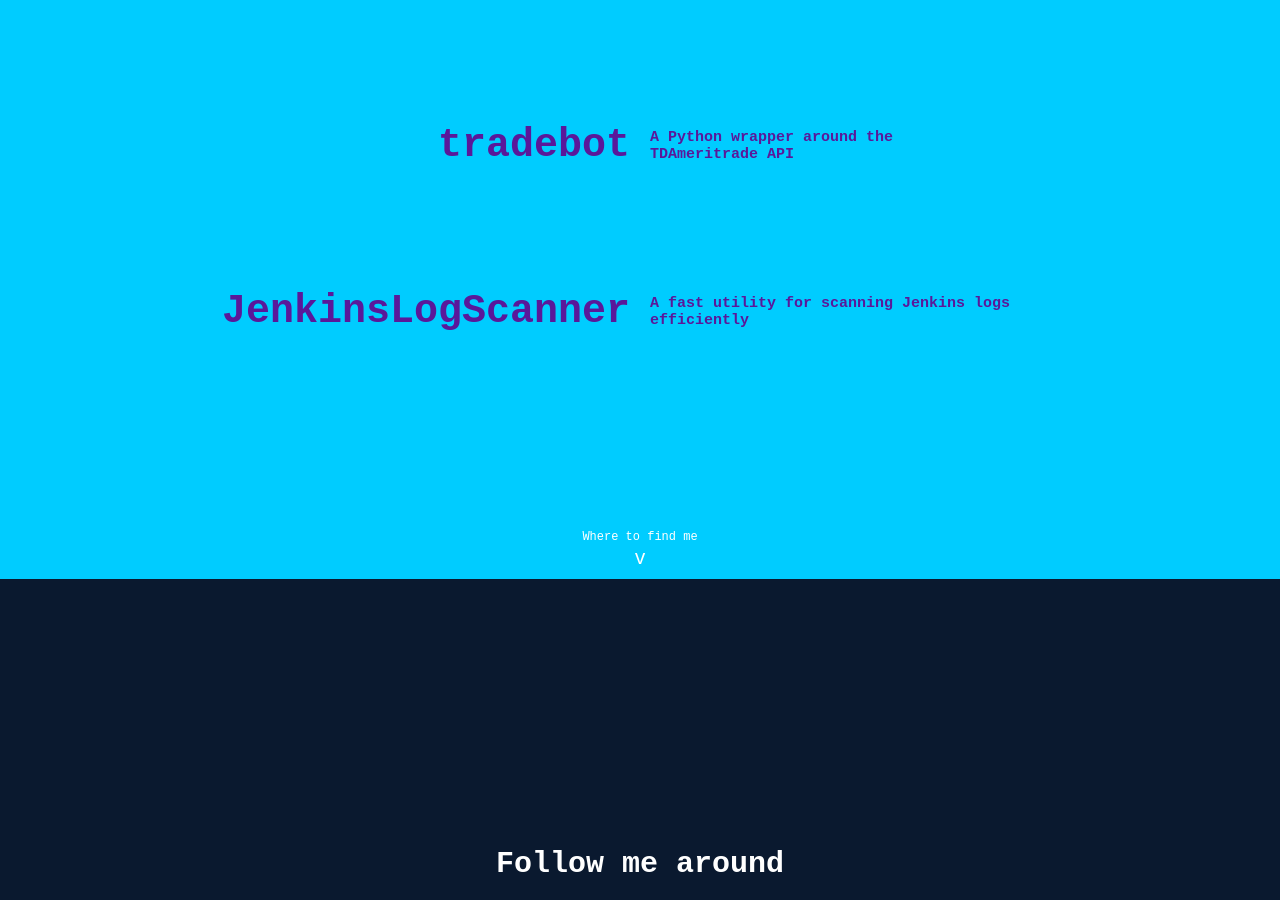
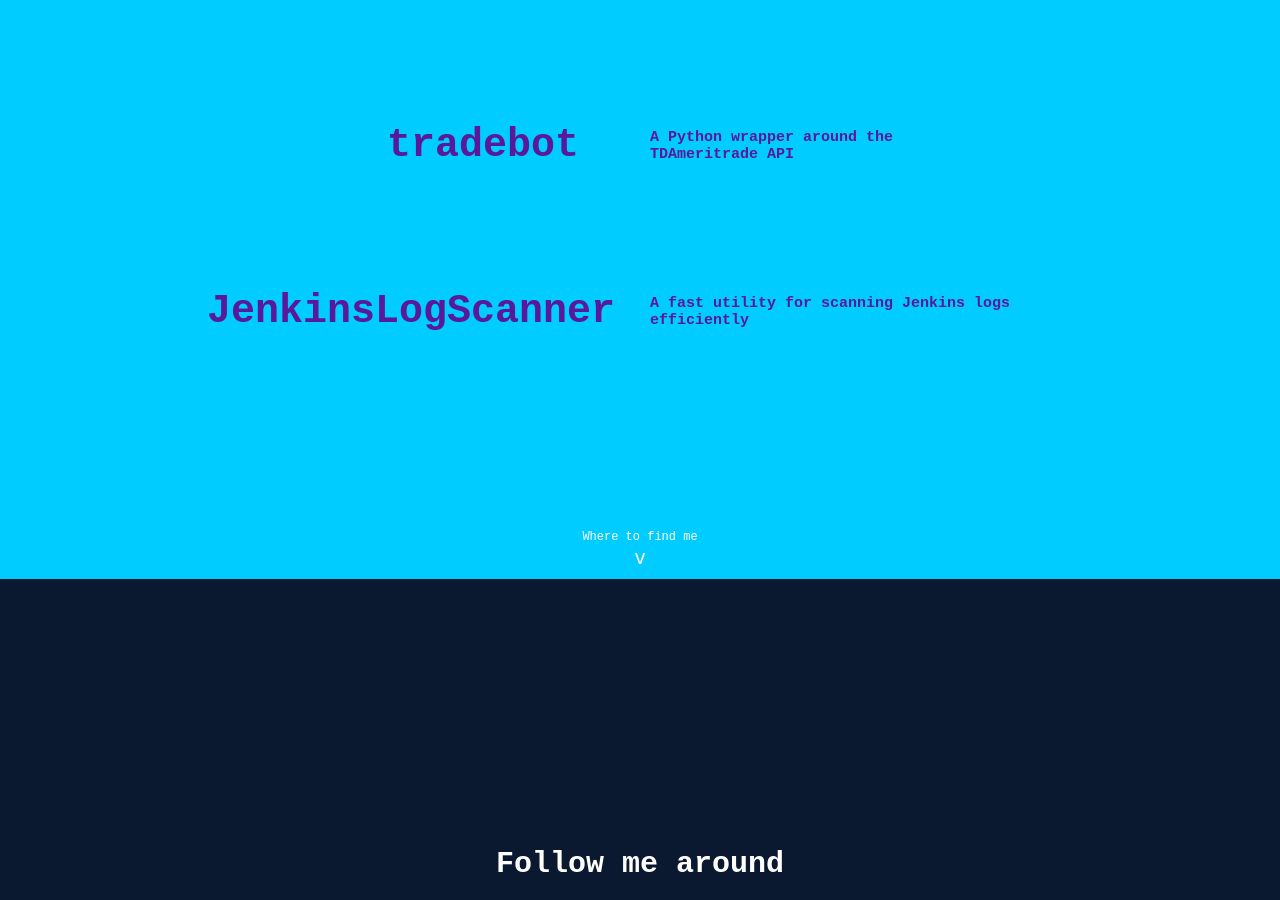
Before and after one commit to abarolli/Portfolio, a React (Vite) app: page / in a window 1280 px wide. Shown: the part 2644-3544 px from the top of the page. Built offline with nearby package versions, Linux system fonts and the light colour scheme.

Commit message:
Renamed cardSection alignment classes

```diff
--- a/src/components/Card.module.css
+++ b/src/components/Card.module.css
@@ -15,11 +15,11 @@
   width: 50%;
 }
 
-.cardSection.cardSectionCenteredRightAligned {
+.cardSection.cardSectionRightAligned {
   align-items: end;
 }
 
-.cardSection.cardSectionCenteredLeftAligned {
+.cardSection.cardSectionLeftAligned {
   align-items: start;
 }
 
--- a/src/components/Card.tsx
+++ b/src/components/Card.tsx
@@ -8,9 +8,9 @@
 initAOS();
 
 interface Props {
-  title: string;
+  title?: string;
   IconComponent?: React.ReactNode;
-  DescriptionComponent: React.ReactNode;
+  DescriptionComponent?: React.ReactNode;
   style?: React.CSSProperties;
   className?: string;
   displayClassName?: string;
@@ -37,7 +37,7 @@
           displayClassName,
         ].join(" ")}
       >
-        <h1>{title}</h1>
+        {title && <h1>{title}</h1>}
         {IconComponent}
       </div>
       <div
```
